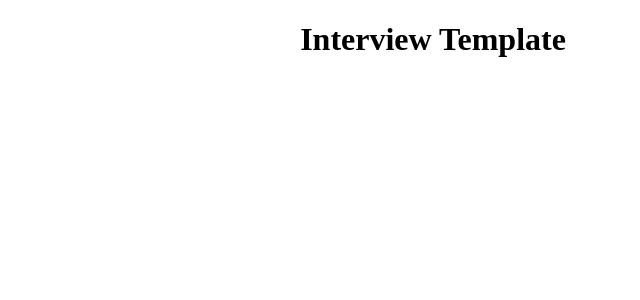
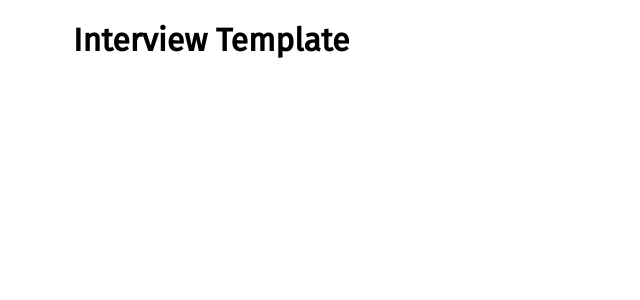
Before and after one commit to eventology/angular-interview-template, an Angular app: page / in a window 1280 px wide. Shown: the top 300 px of the page, without its empty margins (207-847 px from the left). Built offline with nearby package versions, Linux system fonts and the light colour scheme.

Commit message:
add some nice default styling

```diff
--- a/src/app/app.component.html
+++ b/src/app/app.component.html
@@ -1,4 +1,4 @@
-<div style="text-align: center">
+<div class="container">
   <h1>Interview Template</h1>
+  <router-outlet></router-outlet>
 </div>
-<router-outlet></router-outlet>
--- a/src/app/app.component.scss
+++ b/src/app/app.component.scss
@@ -0,0 +1,4 @@
+.container {
+  max-width: 720px;
+  margin: 0 auto;
+}
--- a/src/index.html
+++ b/src/index.html
@@ -1,12 +1,18 @@
-<!doctype html>
+<!DOCTYPE html>
 <html lang="en">
   <head>
-  <meta charset="utf-8">
+    <meta charset="utf-8" />
     <title>AngularInterviewTemplate</title>
-  <base href="/">
+    <base href="/" />
 
-  <meta name="viewport" content="width=device-width, initial-scale=1">
-  <link rel="icon" type="image/x-icon" href="favicon.ico">
+    <meta name="viewport" content="width=device-width, initial-scale=1" />
+    <link rel="icon" type="image/x-icon" href="favicon.ico" />
+    <link rel="preconnect" href="https://fonts.googleapis.com" />
+    <link rel="preconnect" href="https://fonts.gstatic.com" crossorigin />
+    <link
+      href="https://fonts.googleapis.com/css2?family=Fira+Sans&display=swap"
+      rel="stylesheet"
+    />
   </head>
   <body>
     <app-root></app-root>
--- a/src/styles.scss
+++ b/src/styles.scss
@@ -1 +1,5 @@
 /* You can add global styles to this file, and also import other style files */
+html,
+body {
+  font-family: "Fira Sans", sans-serif;
+}
```
Lines whose indentation alone changed are shown as unchanged.
